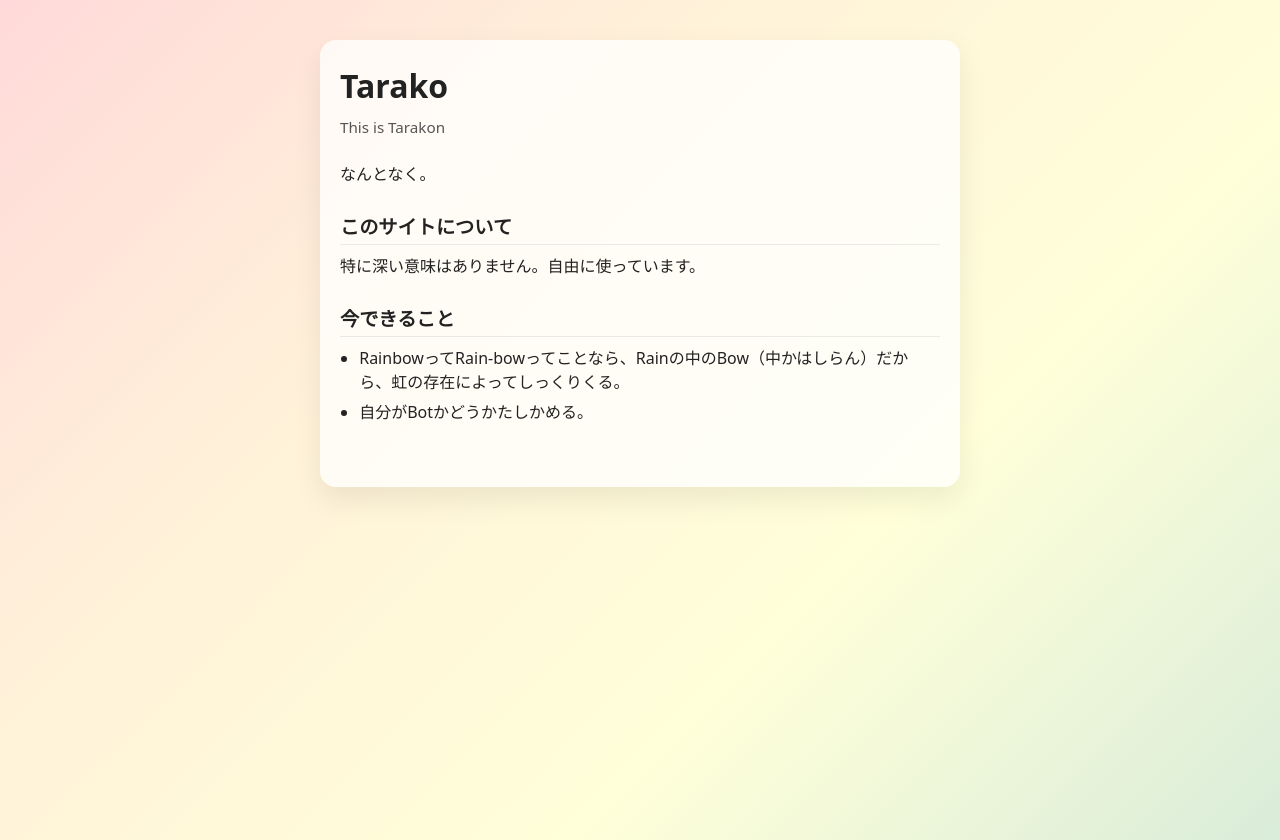
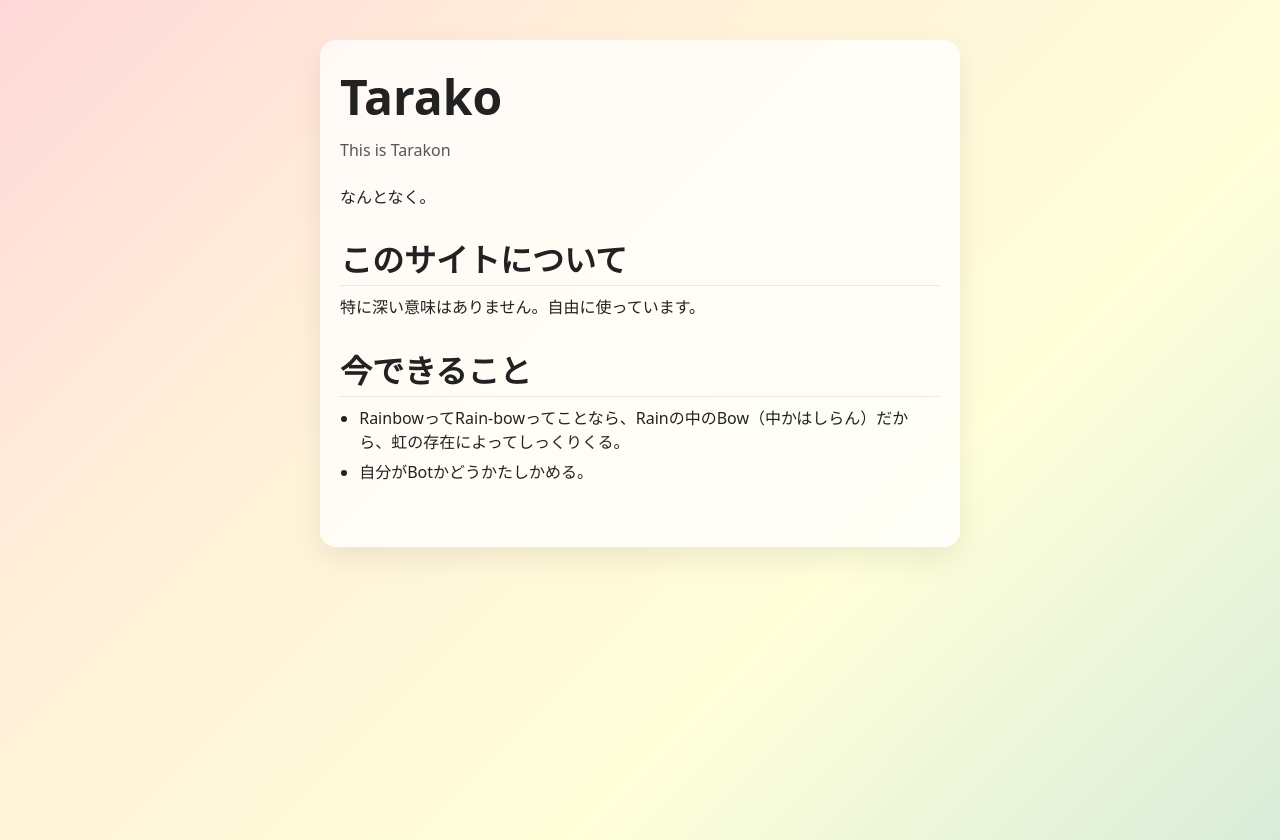
Before and after one commit to takukkwt/Tarako, a plain HTML site: page index.html in a window 1280 px wide. Drawn offline with Linux system fonts and the light colour scheme.

Commit message:
Increase font sizes in main container styles

```diff
--- a/style.css
+++ b/style.css
@@ -19,7 +19,7 @@ body {
 .main-container h1 {
   margin-top: 0;
   margin-bottom: 8px;
-  font-size: 2rem;
+  font-size: 3rem;
 }
 
 
@@ -27,14 +27,14 @@ body {
   margin-top: 0;
   margin-bottom: 20px;
   color: #555;
-  font-size: 0.95rem;
+  font-size: 1rem;
 }
 
 
 .main-container h2 {
   margin-top: 24px;
   margin-bottom: 8px;
-  font-size: 1.2rem;
+  font-size: 2rem;
   border-bottom: 1px solid rgba(0, 0, 0, 0.08);
   padding-bottom: 4px;
 }
```
